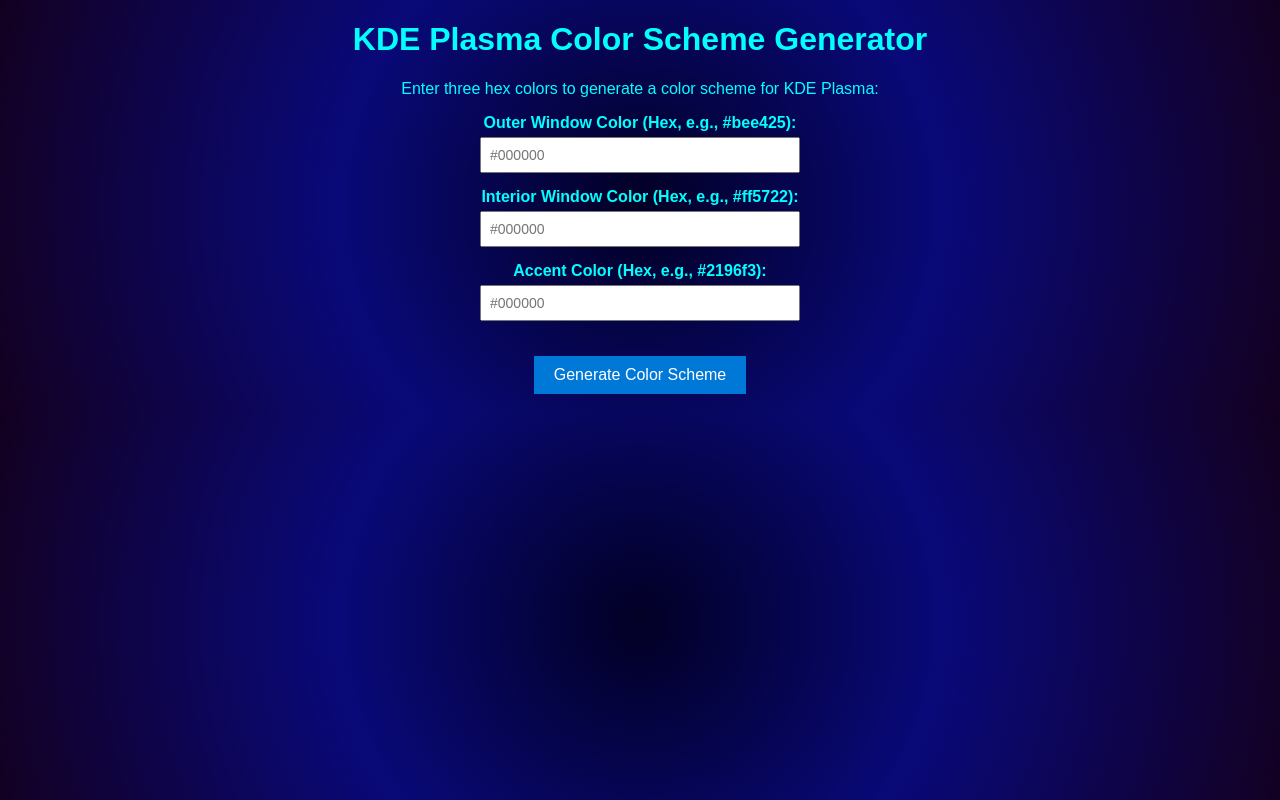
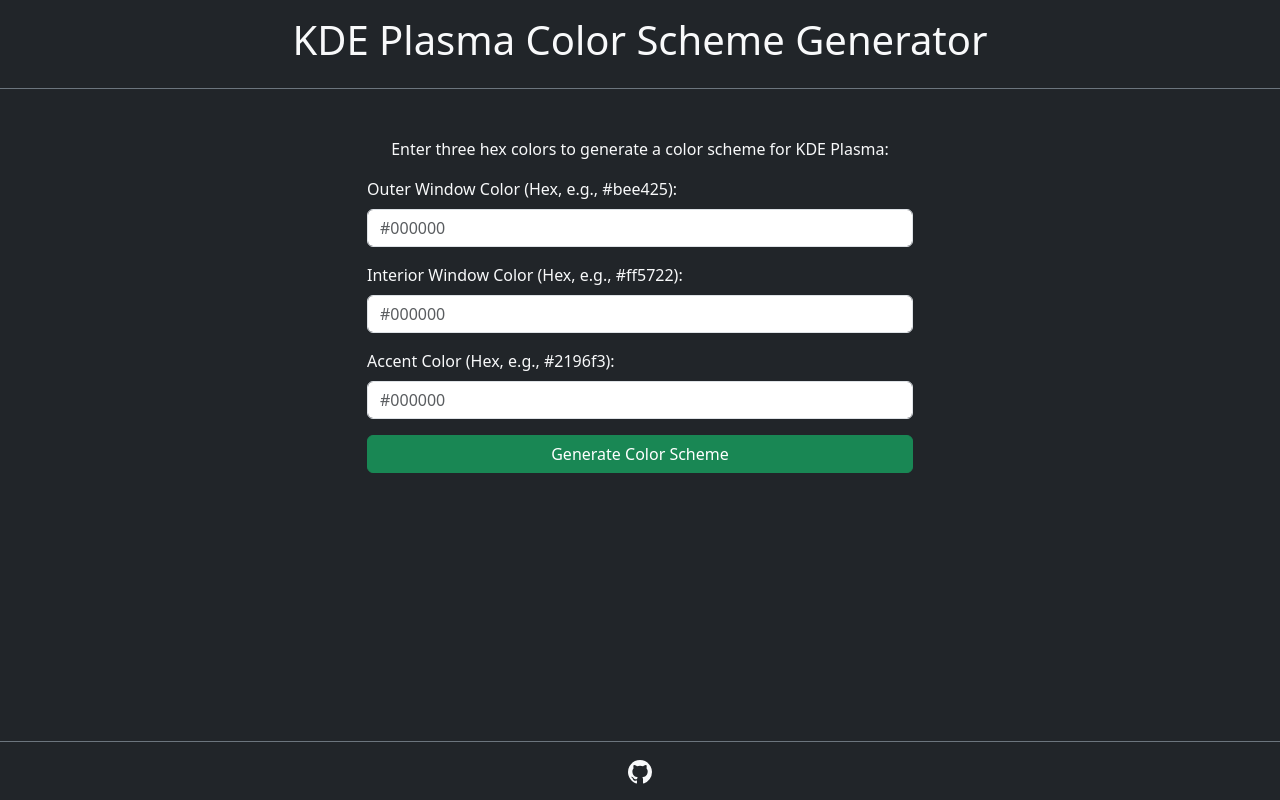
Before and after one commit to zachvlat/kde-color-scheme-generator, a plain HTML site: page index.html in a window 1280 px wide. Drawn offline with nearby package versions, Linux system fonts and the light colour scheme.

Commit message:
Update index.html

```diff
--- a/index.html
+++ b/index.html
@@ -4,66 +4,74 @@
     <meta charset="UTF-8">
     <meta name="viewport" content="width=device-width, initial-scale=1.0">
     <title>KDE Plasma Color Scheme Generator</title>
+    <!-- Bootstrap CSS -->
+    <link href="https://cdn.jsdelivr.net/npm/bootstrap@5.3.0-alpha1/dist/css/bootstrap.min.css" rel="stylesheet">
     <style>
         body {
-            font-family: Arial, sans-serif;
-            margin: 20px;
-            padding: 0;
-            text-align: center;
-            background: radial-gradient(circle, rgba(2, 0, 36, 1) 0%, rgba(9, 9, 121, 1) 45%, rgba(19, 0, 32, 1) 100%);
-            color: cyan;
+            display: flex;
+            flex-direction: column;
+            min-height: 100vh;
         }
-        .input-container {
-            margin-bottom: 15px;
+        main {
+            flex: 1;
         }
-        label {
-            display: block;
-            margin-bottom: 5px;
-            font-weight: bold;
-        }
-        input {
-            width: 300px;
-            padding: 8px;
-            font-size: 14px;
-        }
-        button {
-            margin-top: 20px;
-            padding: 10px 20px;
-            font-size: 16px;
-            background-color: #0078d7;
-            color: white;
-            border: none;
-            cursor: pointer;
-        }
-        button:hover {
-            background-color: #005a9e;
+        footer {
+            position: relative;
+            bottom: 0;
+            width: 100%;
         }
     </style>
 </head>
-<body>
-    <h1>KDE Plasma Color Scheme Generator</h1>
-    <p>Enter three hex colors to generate a color scheme for KDE Plasma:</p>
+<body class="bg-dark text-light">
+    <!-- Header -->
+    <header class="bg-dark text-center py-3 border-bottom border-secondary">
+        <h1 class="text-light">KDE Plasma Color Scheme Generator</h1>
+    </header>
 
-    <div class="input-container">
-        <label for="color1">Outer Window Color (Hex, e.g., #bee425):</label>
-        <input type="text" id="color1" placeholder="#000000">
-    </div>
-    <div class="input-container">
-        <label for="color2">Interior Window Color (Hex, e.g., #ff5722):</label>
-        <input type="text" id="color2" placeholder="#000000">
-    </div>
-    <div class="input-container">
-        <label for="color3">Accent Color (Hex, e.g., #2196f3):</label>
-        <input type="text" id="color3" placeholder="#000000">
-    </div>
+    <!-- Main Content -->
+    <main class="container py-5">
+        <p class="text-center">Enter three hex colors to generate a color scheme for KDE Plasma:</p>
 
-    <button onclick="generateColors()">Generate Color Scheme</button>
+        <div class="row justify-content-center">
+            <div class="col-md-6">
+                <form id="color-form">
+                    <div class="mb-3">
+                        <label for="color1" class="form-label">Outer Window Color (Hex, e.g., #bee425):</label>
+                        <input type="text" id="color1" class="form-control" placeholder="#000000">
+                    </div>
+
+                    <div class="mb-3">
+                        <label for="color2" class="form-label">Interior Window Color (Hex, e.g., #ff5722):</label>
+                        <input type="text" id="color2" class="form-control" placeholder="#000000">
+                    </div>
+
+                    <div class="mb-3">
+                        <label for="color3" class="form-label">Accent Color (Hex, e.g., #2196f3):</label>
+                        <input type="text" id="color3" class="form-control" placeholder="#000000">
+                    </div>
+
+                    <div class="d-grid">
+                        <button type="button" class="btn btn-success" onclick="generateColors()">Generate Color Scheme</button>
+                    </div>
+                </form>
+            </div>
+        </div>
+    </main>
+
+    <!-- Footer -->
+    <footer class="bg-dark text-center py-3 border-top border-secondary">
+        <p class="mb-0">
+            <a href="https://github.com/zachvlat/kde-color-scheme-generator/" target="_blank" class="text-light text-decoration-none">
+                <svg xmlns="http://www.w3.org/2000/svg" width="24" height="24" fill="currentColor" class="bi bi-github" viewBox="0 0 16 16">
+                    <path d="M8 0C3.58 0 0 3.58 0 8c0 3.54 2.29 6.54 5.47 7.59.4.07.55-.17.55-.38 0-.19-.01-.82-.01-1.49-2.01.37-2.53-.49-2.69-.94-.09-.23-.48-.94-.82-1.13-.28-.15-.68-.52-.01-.53.63-.01 1.08.58 1.23.82.72 1.21 1.87.87 2.33.66.07-.52.28-.87.51-1.07-1.78-.2-3.64-.89-3.64-3.95 0-.87.31-1.59.82-2.15-.08-.2-.36-1.01.08-2.1 0 0 .67-.21 2.2.82a7.548 7.548 0 0 1 4.01 0c1.53-1.03 2.2-.82 2.2-.82.44 1.09.16 1.9.08 2.1.51.56.82 1.27.82 2.15 0 3.07-1.87 3.75-3.65 3.95.29.25.54.73.54 1.48 0 1.07-.01 1.93-.01 2.2 0 .21.15.46.55.38A8.013 8.013 0 0 0 16 8c0-4.42-3.58-8-8-8z"/>
+                </svg>
+            </a>
+        </p>
+    </footer>
 
     <script>
         function hexToRgb(hex) {
-            // Remove "#" if it exists
             hex = hex.replace("#", "");
-            // Convert to RGB components
             const bigint = parseInt(hex, 16);
             const r = (bigint >> 16) & 255;
             const g = (bigint >> 8) & 255;
@@ -72,24 +80,20 @@
         }
 
         function generateColors() {
-            // Get input colors
             const color1 = document.getElementById("color1").value.trim();
             const color2 = document.getElementById("color2").value.trim();
             const color3 = document.getElementById("color3").value.trim();
 
-            // Validate hex codes
             const hexRegex = /^#([A-Fa-f0-9]{6})$/;
             if (!hexRegex.test(color1) || !hexRegex.test(color2) || !hexRegex.test(color3)) {
-                alert("Please enter valid hex color codes (e.g., #bee425).");
+                alert("Please enter valid hex color codes (e.g., #bee425).\nEnsure all fields are correctly formatted.");
                 return;
             }
 
-            // Convert hex to RGB
             const rgb1 = hexToRgb(color1);
             const rgb2 = hexToRgb(color2);
             const rgb3 = hexToRgb(color3);
 
-            // Define the color scheme content
             const colorScheme = `
 [ColorEffects:Disabled]
 Color=${rgb1}
@@ -131,7 +135,6 @@ inactiveBackground=${rgb2}
 inactiveForeground=${rgb3}
 `;
 
-            // Create a downloadable file
             const blob = new Blob([colorScheme], { type: "text/plain" });
             const link = document.createElement("a");
             link.href = URL.createObjectURL(blob);
@@ -139,5 +142,8 @@ inactiveForeground=${rgb3}
             link.click();
         }
     </script>
+
+    <!-- Bootstrap JS Bundle -->
+    <script src="https://cdn.jsdelivr.net/npm/bootstrap@5.3.0-alpha1/dist/js/bootstrap.bundle.min.js"></script>
 </body>
 </html>
```
